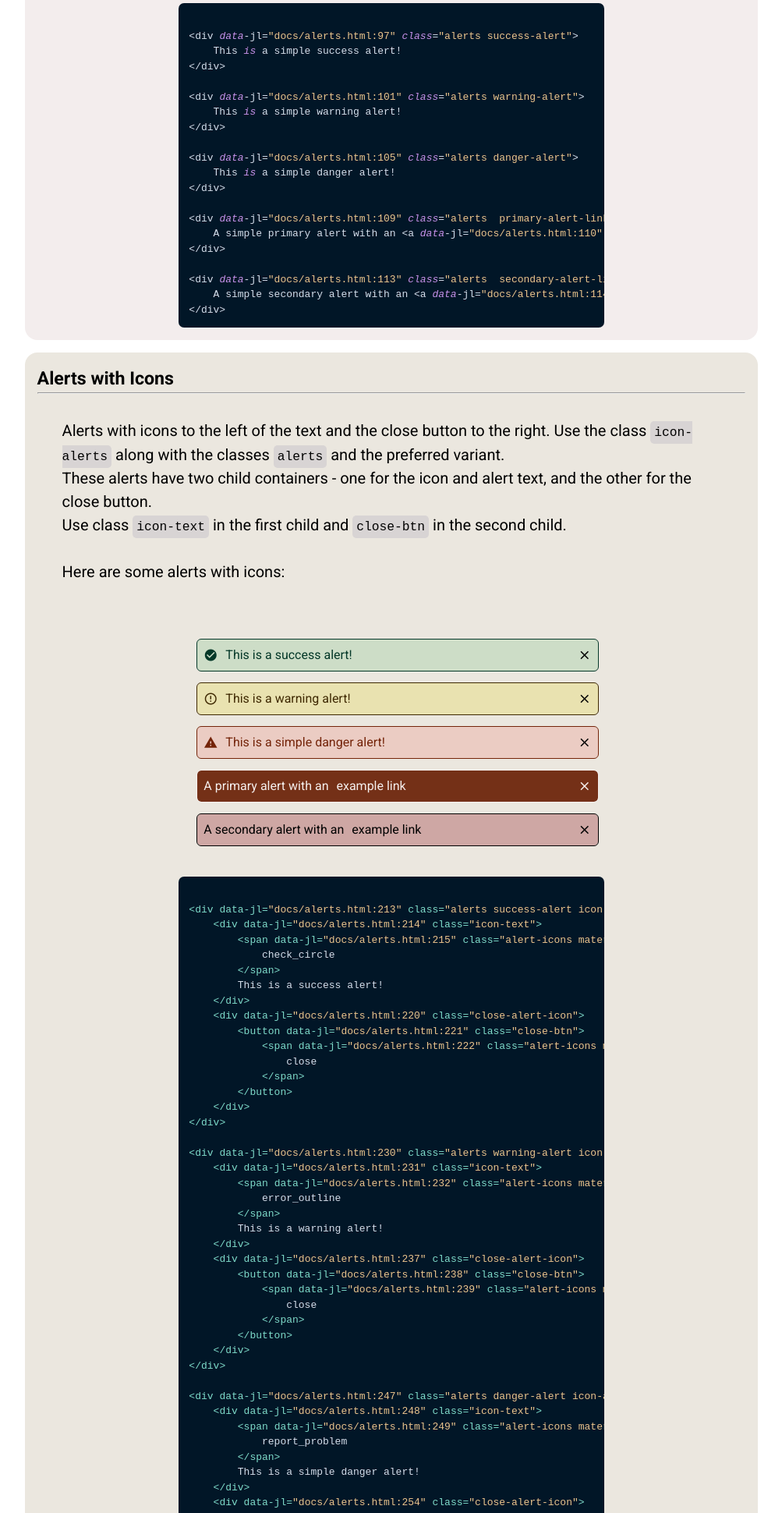
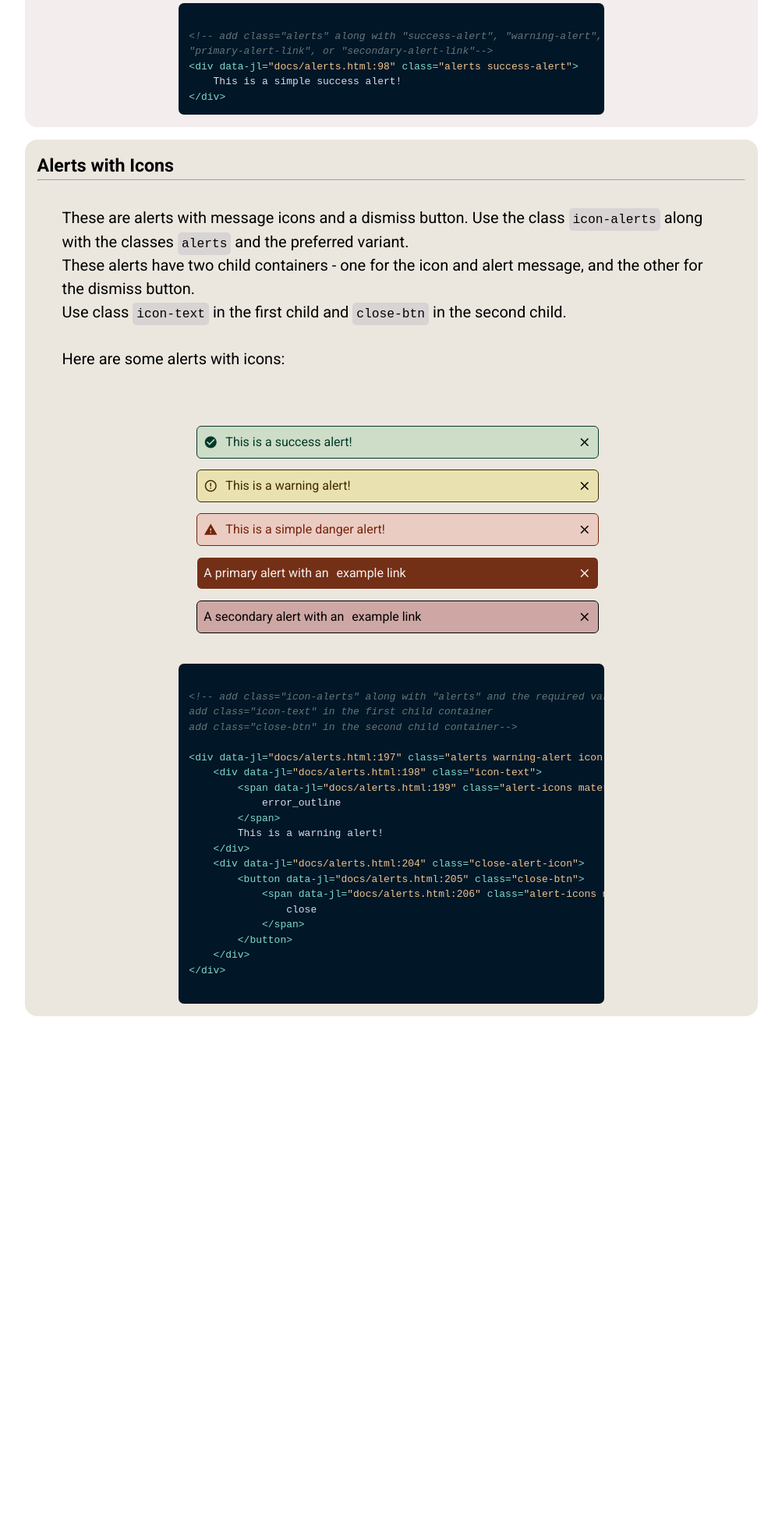
Before and after one commit to SinchanaMS/Clay, a plain HTML site: page docs/alerts.html in a window 1280 px wide. Shown: the part 998-2938 px from the top of the page at 78% size, without its empty margins (266-1269 px from the left). After the commit the page ends 2333 px from the top, so only its background shows below. Drawn offline with nearby package versions, Linux system fonts and the light colour scheme; a web font is replaced by a local one.

Commit message:
refactor: restructured the code snippet

```diff
--- a/docs/alerts.html
+++ b/docs/alerts.html
@@ -63,9 +63,8 @@
                 <div class="description">
                     These are alerts without any icons, they only hold the text.
                     <br>
-                    Use the class <code
-                        class="class-highlight">alerts</code> along with the variant class as preferred - <code
-                        class="class-highlight">success-alert</code>, <code
+                    Use the class <code class="class-highlight">alerts</code> along with the variant class as preferred
+                    - <code class="class-highlight">success-alert</code>, <code
                         class="class-highlight">warning-alert</code>, <code class="class-highlight">danger-alert</code>,
                     <code class="class-highlight">primary-alert-link</code> or <code
                         class="class-highlight">secondary-alert-link</code>.
@@ -93,25 +92,11 @@
                     </div>
                 </div>
 
-<pre><code class="code-snippet">
+                <pre><code class="code-snippet">
+<!-- add class="alerts" along with "success-alert", "warning-alert", "danger-alert",
+"primary-alert-link", or "secondary-alert-link"-->
 <div class="alerts success-alert">
     This is a simple success alert!
-</div>
-
-<div class="alerts warning-alert">
-    This is a simple warning alert!
-</div>
-
-<div class="alerts danger-alert">
-    This is a simple danger alert!
-</div>
-
-<div class="alerts  primary-alert-link">
-    A simple primary alert with an <a href="#">insert link here</a>.
-</div>
-
-<div class="alerts  secondary-alert-link">
-    A simple secondary alert with an <a href="#">insert link here</a>.
 </div>
 </code></pre>
 
@@ -121,14 +106,14 @@
                 <h1 class="wrapper-heading">Alerts with Icons</h1>
                 <hr>
                 <div class="description">
-                    Alerts with icons to the left of the text and the close button to the right. Use the class <code
-                    class="class-highlight">icon-alerts</code> along with the classes <code
-                    class="class-highlight">alerts</code> and the preferred variant.
+                    These are alerts with message icons and a dismiss button. Use the class <code
+                        class="class-highlight">icon-alerts</code> along with the classes <code
+                        class="class-highlight">alerts</code> and the preferred variant.
                     <br>
-                    These alerts have two child containers - one for the icon and alert text, and the other for the close button.<br>
-                    Use class  <code
-                    class="class-highlight">icon-text</code> in the first child and  <code
-                    class="class-highlight">close-btn</code> in the second child.
+                    These alerts have two child containers - one for the icon and alert message, and the other for the
+                    dismiss button.<br>
+                    Use class <code class="class-highlight">icon-text</code> in the first child and <code
+                        class="class-highlight">close-btn</code> in the second child.
                     <br><br>
                     Here are some alerts with icons:
                 </div>
@@ -142,8 +127,7 @@
                         </div>
                         <div class="close-alert-icon">
                             <button class="close-btn">
-                                <span
-                                    class="alert-icons material-icons md-18 material-icons-outlined">
+                                <span class="alert-icons material-icons md-18 material-icons-outlined">
                                     close
                                 </span>
                             </button>
@@ -158,8 +142,7 @@
                         </div>
                         <div class="close-alert-icon">
                             <button class="close-btn">
-                                <span
-                                    class="alert-icons material-icons md-18 material-icons-outlined">
+                                <span class="alert-icons material-icons md-18 material-icons-outlined">
                                     close
                                 </span>
                             </button>
@@ -174,8 +157,7 @@
                         </div>
                         <div class="close-alert-icon">
                             <button class="close-btn">
-                                <span
-                                    class="alert-icons material-icons md-18 material-icons-outlined">
+                                <span class="alert-icons material-icons md-18 material-icons-outlined">
                                     close
                                 </span>
                             </button>
@@ -187,8 +169,7 @@
                         </div>
                         <div class="close-alert-icon">
                             <button class="close-btn">
-                                <span
-                                    class="alert-icons material-icons md-18 material-icons-outlined">
+                                <span class="alert-icons material-icons md-18 material-icons-outlined">
                                     close
                                 </span>
                             </button>
@@ -200,8 +181,7 @@
                         </div>
                         <div class="close-alert-icon">
                             <button class="close-btn">
-                                <span
-                                    class="alert-icons material-icons md-18 material-icons-outlined">
+                                <span class="alert-icons material-icons md-18 material-icons-outlined">
                                     close
                                 </span>
                             </button>
@@ -209,23 +189,10 @@
                     </div>
                 </div>
 
-<pre><code class="code-snippet">
-<div class="alerts success-alert icon-alerts">
-    <div class="icon-text">
-        <span class="alert-icons material-icons md-18 material-icons-outlined">
-            check_circle
-        </span>
-        This is a success alert!
-    </div>
-    <div class="close-alert-icon">
-        <button class="close-btn">
-            <span
-                class="alert-icons material-icons md-18 material-icons-outlined">
-                close
-            </span>
-        </button>
-    </div>
-</div>
+                <pre><code class="code-snippet">
+<!-- add class="icon-alerts" along with "alerts" and the required variant class.
+add class="icon-text" in the first child container
+add class="close-btn" in the second child container-->
 
 <div class="alerts warning-alert icon-alerts">
     <div class="icon-text">
@@ -244,50 +211,6 @@
     </div>
 </div>
 
-<div class="alerts danger-alert icon-alerts">
-    <div class="icon-text">
-        <span class="alert-icons material-icons md-18 material-icons-outlined">
-            report_problem
-        </span>
-        This is a simple danger alert!
-    </div>
-    <div class="close-alert-icon">
-        <button class="close-btn">
-            <span
-                class="alert-icons material-icons md-18 material-icons-outlined">
-                close
-            </span>
-        </button>
-    </div>
-</div>
-
-<div class="alerts primary-alert-link icon-alerts">
-    <div class="icon-text">
-        A primary alert with an <a href="#">example link</a>
-    </div>
-    <div class="close-alert-icon">
-        <button class="close-btn">
-            <span
-                class="alert-icons material-icons md-18 material-icons-outlined">
-                close
-            </span>
-        </button>
-    </div>
-</div>
-
-<div class="alerts secondary-alert-link icon-alerts">
-    <div class="icon-text">
-        A secondary alert with an <a href="#">example link</a>
-    </div>
-    <div class="close-alert-icon">
-        <button class="close-btn">
-            <span
-                class="alert-icons material-icons md-18 material-icons-outlined">
-                close
-            </span>
-        </button>
-    </div>
-</div>
 </code></pre>
 
             </div>
```
